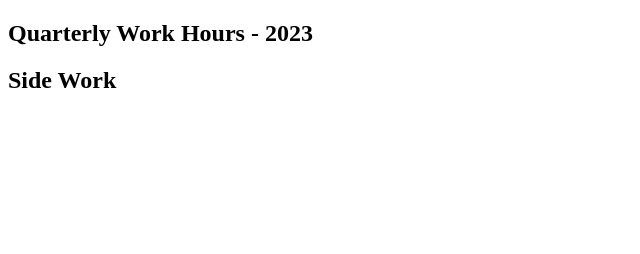
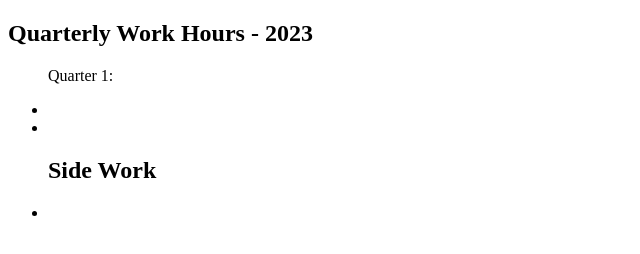
Before and after one commit to GoochMagooch/workHourLogger, a plain HTML site: page index.html in a window 1280 px wide. Shown: the whole page, without its empty margins (0-640 px from the left). Drawn offline with Linux system fonts and the light colour scheme.

Commit message:
Add unordered lists htat will contain links to work hour pages

```diff
--- a/index.html
+++ b/index.html
@@ -12,7 +12,16 @@
 
     <h2>Quarterly Work Hours - 2023</h2>
 
-    <h2>Side Work</h2>
+    <ul>
+        <p>Quarter 1:</p>
+        <li></li>
+        <li></li>
+    </ul>
+
+    <ul>
+        <h2>Side Work</h2>
+        <li></li>
+    </ul>
 
 </body>
 
```
